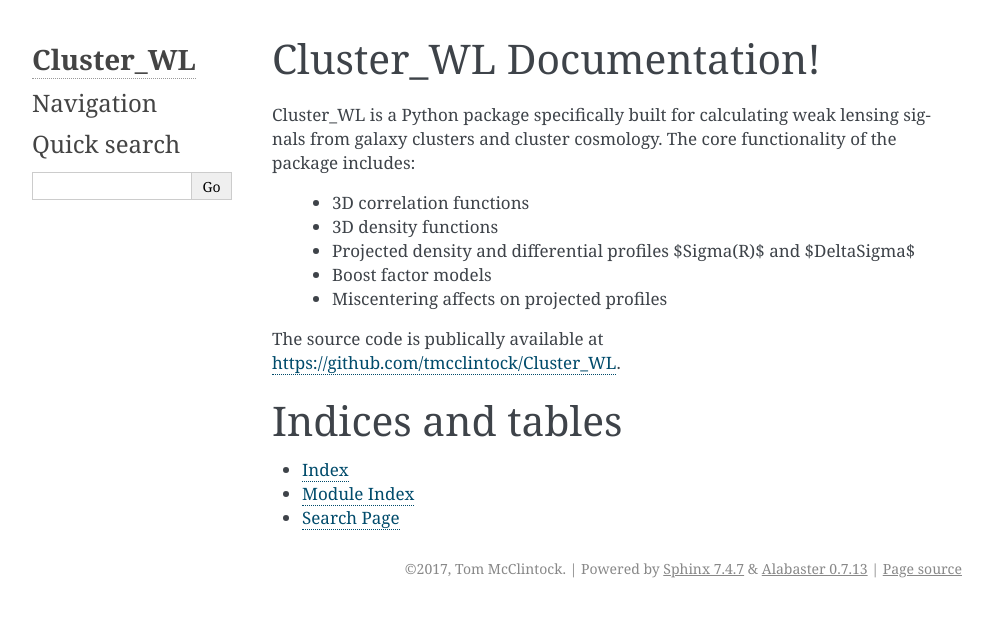
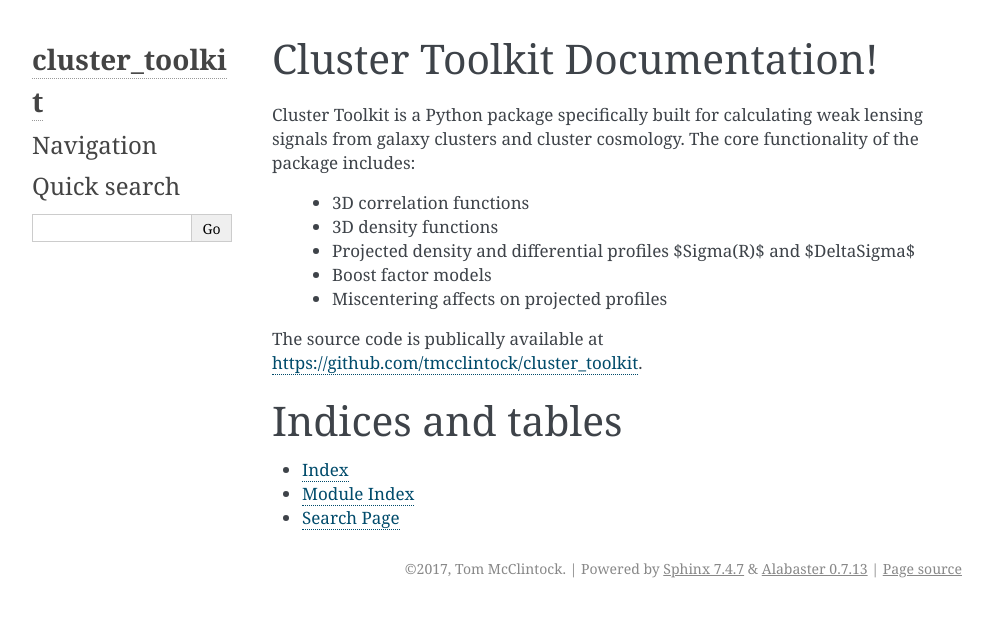
Before and after one commit to tmcclintock/cluster_toolkit, a Sphinx documentation site: the page built from docs/index.rst, in a window 1280 px wide. Shown: the top 617 px of the page, without its empty margins (148-1140 px from the left). Built offline with Sphinx 7.4.7, drawn with Linux system fonts in a browser that asks for light colours.

Commit message:
Working on the docs still

```diff
--- a/docs/conf.py
+++ b/docs/conf.py
@@ -1,6 +1,6 @@
 # -*- coding: utf-8 -*-
 #
-# Cluster_WL documentation build configuration file, created by
+# cluster_toolkit documentation build configuration file, created by
 # sphinx-quickstart on Tue Nov 14 09:17:38 2017.
 #
 # This file is execfile()d with the current directory set to its
@@ -46,7 +46,7 @@ source_suffix = '.rst'
 master_doc = 'index'
 
 # General information about the project.
-project = u'Cluster_WL'
+project = u'cluster_toolkit'
 copyright = u'2017, Tom McClintock'
 author = u'Tom McClintock'
 
@@ -115,7 +115,7 @@ html_sidebars = {
 # -- Options for HTMLHelp output ------------------------------------------
 
 # Output file base name for HTML help builder.
-htmlhelp_basename = 'Cluster_WLdoc'
+htmlhelp_basename = 'cluster_toolkitdoc'
 
 
 # -- Options for LaTeX output ---------------------------------------------
@@ -142,7 +142,7 @@ latex_elements = {
 # (source start file, target name, title,
 #  author, documentclass [howto, manual, or own class]).
 latex_documents = [
-    (master_doc, 'Cluster_WL.tex', u'Cluster\\_WL Documentation',
+    (master_doc, 'cluster_toolkit.tex', u'Cluster\\_WL Documentation',
      u'Tom McClintock', 'manual'),
 ]
 
@@ -152,7 +152,7 @@ latex_documents = [
 # One entry per manual page. List of tuples
 # (source start file, name, description, authors, manual section).
 man_pages = [
-    (master_doc, 'cluster_wl', u'Cluster_WL Documentation',
+    (master_doc, 'cluster_wl', u'cluster_toolkit Documentation',
      [author], 1)
 ]
 
@@ -163,7 +163,7 @@ man_pages = [
 # (source start file, target name, title, author,
 #  dir menu entry, description, category)
 texinfo_documents = [
-    (master_doc, 'Cluster_WL', u'Cluster_WL Documentation',
-     author, 'Cluster_WL', 'One line description of project.',
+    (master_doc, 'cluster_toolkit', u'cluster_toolkit Documentation',
+     author, 'cluster_toolkit', 'One line description of project.',
      'Miscellaneous'),
 ]
--- a/docs/index.rst
+++ b/docs/index.rst
@@ -1,12 +1,12 @@
-.. Cluster_WL documentation master file, created by
+.. cluster_toolkit documentation master file, created by
    sphinx-quickstart on Tue Nov 14 09:17:38 2017.
    You can adapt this file completely to your liking, but it should at least
    contain the root `toctree` directive.
 
-Cluster_WL Documentation!
+Cluster Toolkit Documentation!
 ======================================
 
-Cluster_WL is a Python package specifically built for calculating weak lensing signals from galaxy clusters and cluster cosmology.
+Cluster Toolkit is a Python package specifically built for calculating weak lensing signals from galaxy clusters and cluster cosmology.
 The core functionality of the package includes:
 
  * 3D correlation functions
@@ -15,7 +15,7 @@ The core functionality of the package includes:
  * Boost factor models
  * Miscentering affects on projected profiles
 
-The source code is publically available at https://github.com/tmcclintock/Cluster_WL.
+The source code is publically available at https://github.com/tmcclintock/cluster_toolkit.
 
 
 
```
Also changed, not shown: 2 other files.
